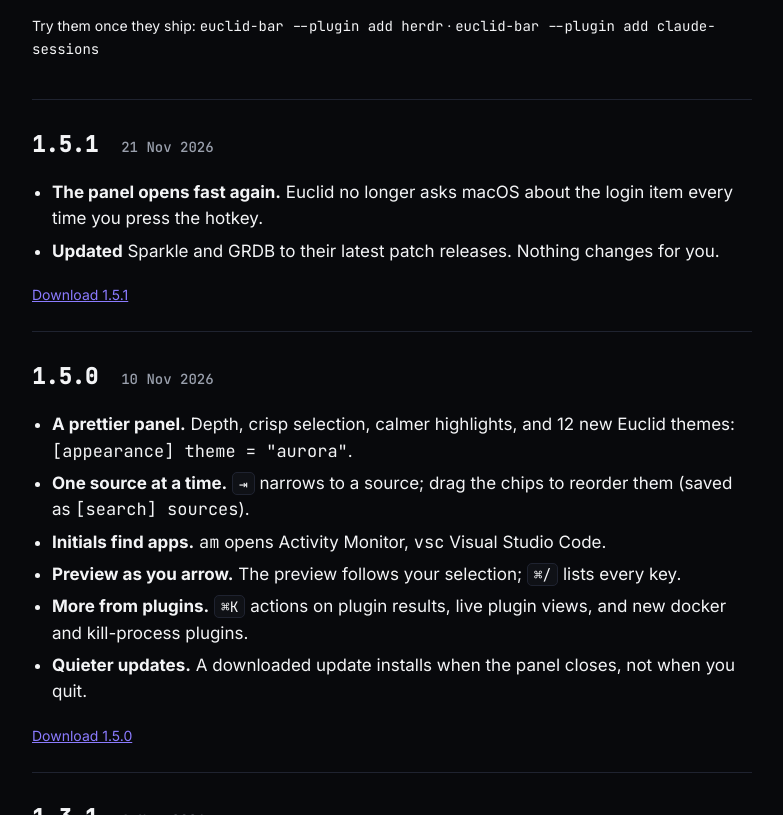
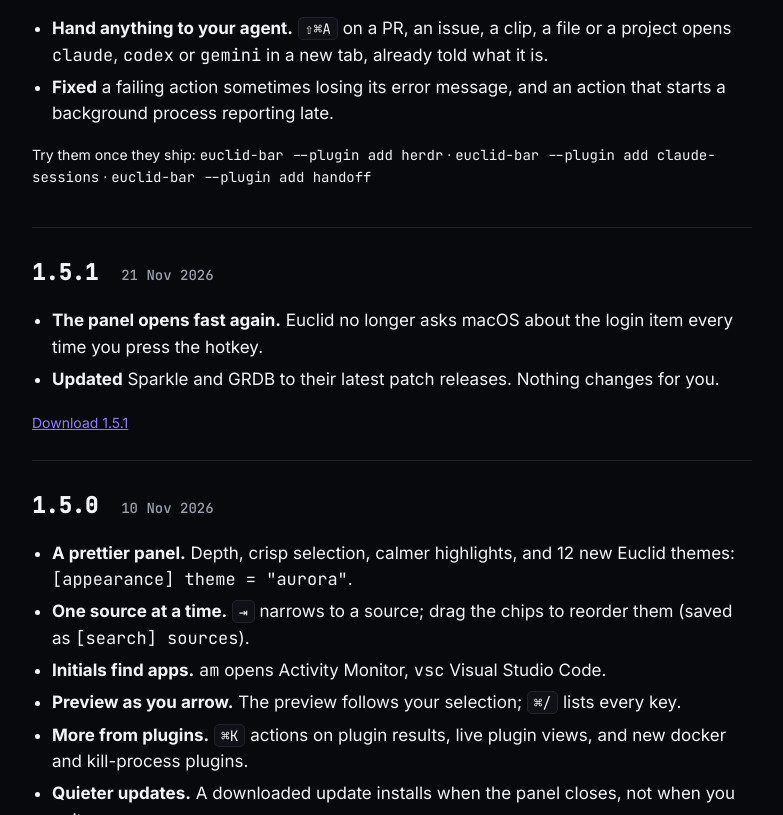
Before and after one commit to stellalie/lgtmworks, a plain HTML site: page euclid/changelog/index.html in a window 1280 px wide. Shown: the part 1907-2722 px from the top of the page, without its empty margins (108-891 px from the left). Drawn offline with Linux system fonts and the light colour scheme; no server answers.

Commit message:
Euclid changelog: hand off to your agent, and two fixes
Co-Authored-By: Claude Opus 5.5 <noreply@anthropic.com>
Claude-Session: https://claude.ai/code/session_01Tzkfmg2fvhNMYveXXmr96V

```diff
--- a/euclid/changelog/index.html
+++ b/euclid/changelog/index.html
@@ -47,7 +47,11 @@
         <li><b>Pick up any Claude Code session.</b> The <code>claude-sessions</code> plugin finds a session by what it was about. <kbd>↵</kbd> resumes it in Ghostty, in its own folder.</li>
       </ul>
       <video class="clip" src="../clips/claude-sessions.mp4" poster="../clips/claude-sessions.jpg" muted loop playsinline preload="none" aria-label="Typing login finds Claude Code sessions in Euclid"></video>
-      <p class="fine">Try them once they ship: <code>euclid-bar --plugin add herdr</code> · <code>euclid-bar --plugin add claude-sessions</code></p>
+      <ul>
+        <li><b>Hand anything to your agent.</b> <kbd>⇧⌘A</kbd> on a PR, an issue, a clip, a file or a project opens <code>claude</code>, <code>codex</code> or <code>gemini</code> in a new tab, already told what it is.</li>
+        <li><b>Fixed</b> a failing action sometimes losing its error message, and an action that starts a background process reporting late.</li>
+      </ul>
+      <p class="fine">Try them once they ship: <code>euclid-bar --plugin add herdr</code> · <code>euclid-bar --plugin add claude-sessions</code> · <code>euclid-bar --plugin add handoff</code></p>
     </section>
 
     <section class="rel" id="v1.5.1">
```
